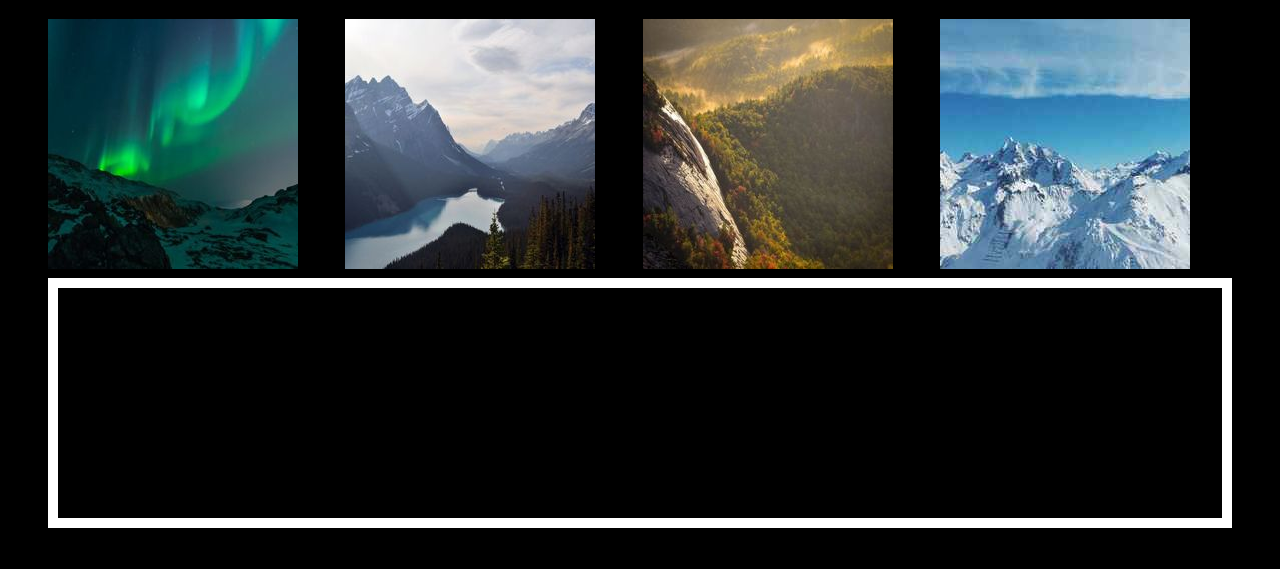
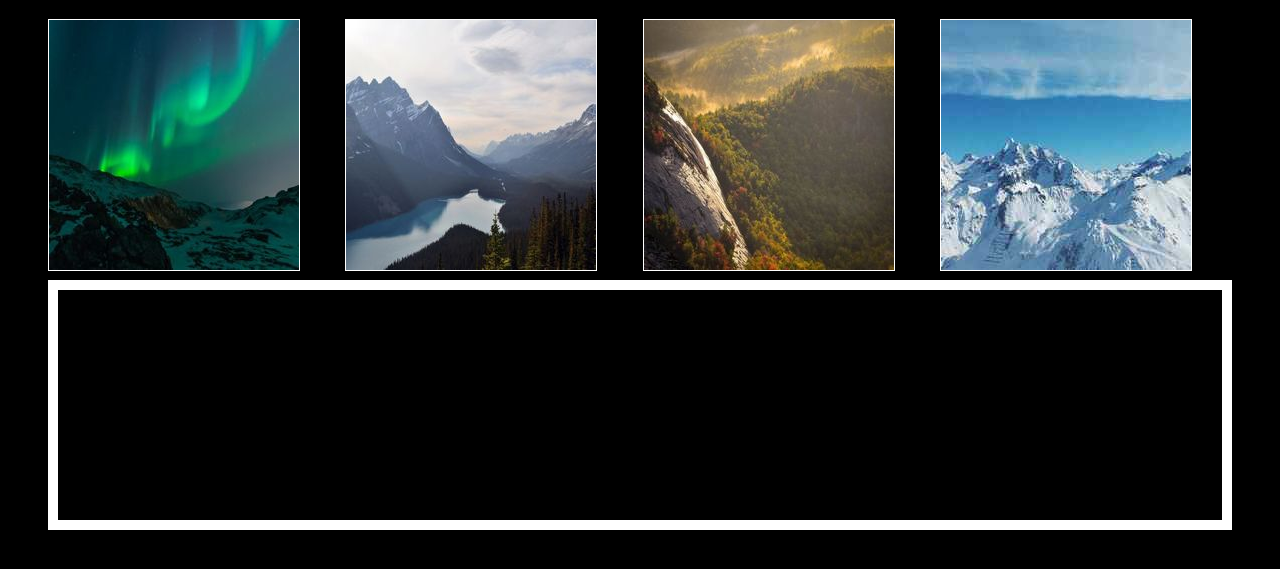
Before and after one commit to Adilet312/Tab-Gallery, a website built with webpack: page src/index.html in a window 1280 px wide. Shown: the part 61-630 px from the top of the page. Built offline with nearby package versions, Linux system fonts and the light colour scheme.

Commit message:
Add img for README.md .

```diff
--- a/src/css/styles.css
+++ b/src/css/styles.css
@@ -1,4 +1,4 @@
-body{background: black;}
+body{background:black; opacity:1;}
 h1{color: white; text-align: center;}
 
 @media screen and (min-width:360px){
@@ -13,7 +13,7 @@ h1{color: white; text-align: center;}
       opacity: 1;
   }
 }
-.pictures div img { transition-property: rgba(0,0,0,0.8); transition-duration: 1s;}
+.pictures div img { transition-property: rgba(0,0,0,0.8); transition-duration: 1s; border:1px solid #fff;}
 .pictures div img:hover{opacity:0.7;}
 .picture1{ grid-area: first_area;}
 .picture2{ grid-area: second_area;}
```
Also changed, not shown: README.md, src/assets/background_picture1.jpg (added), src/assets/coffee.jpg (deleted), src/assets/jeans1.jpeg (deleted), src/assets/jeans2.jpeg (deleted), src/assets/jeans3.jpeg (deleted), src/assets/jeans4.jpeg (deleted), src/assets/loader.gif (deleted), src/assets/main.jpeg (deleted), tab-gallery.png (added), 1 other file.
